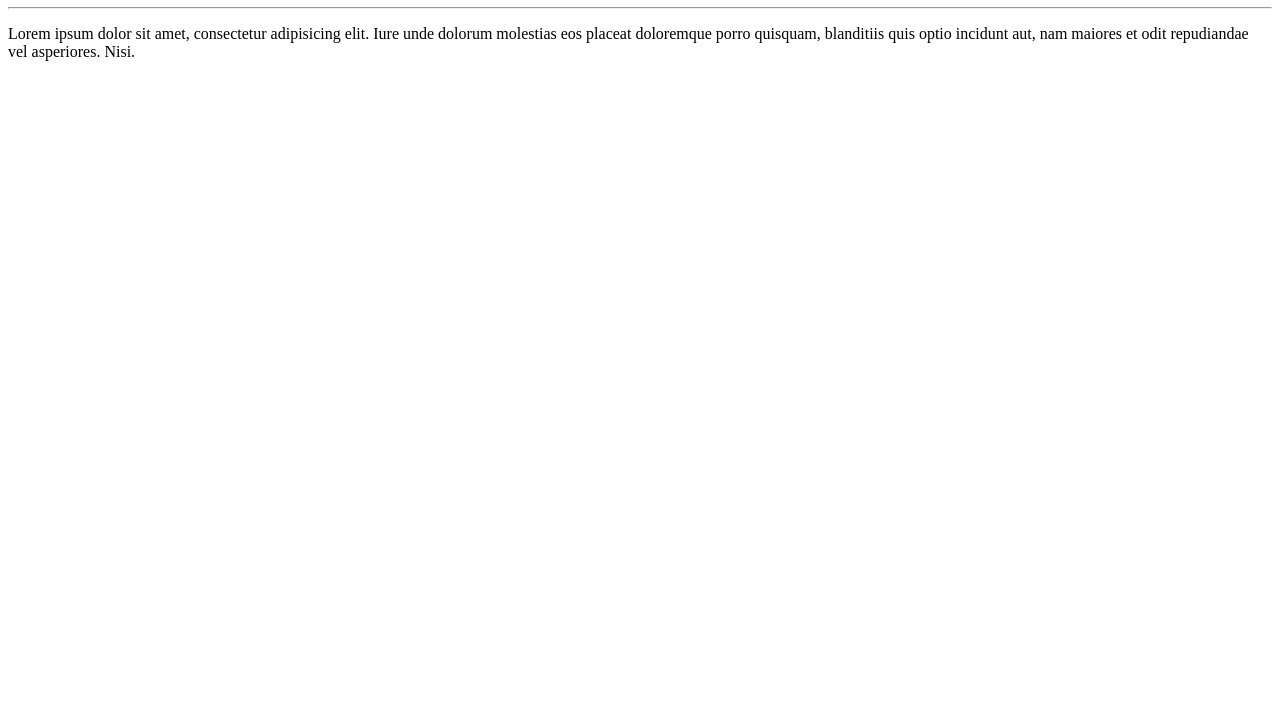
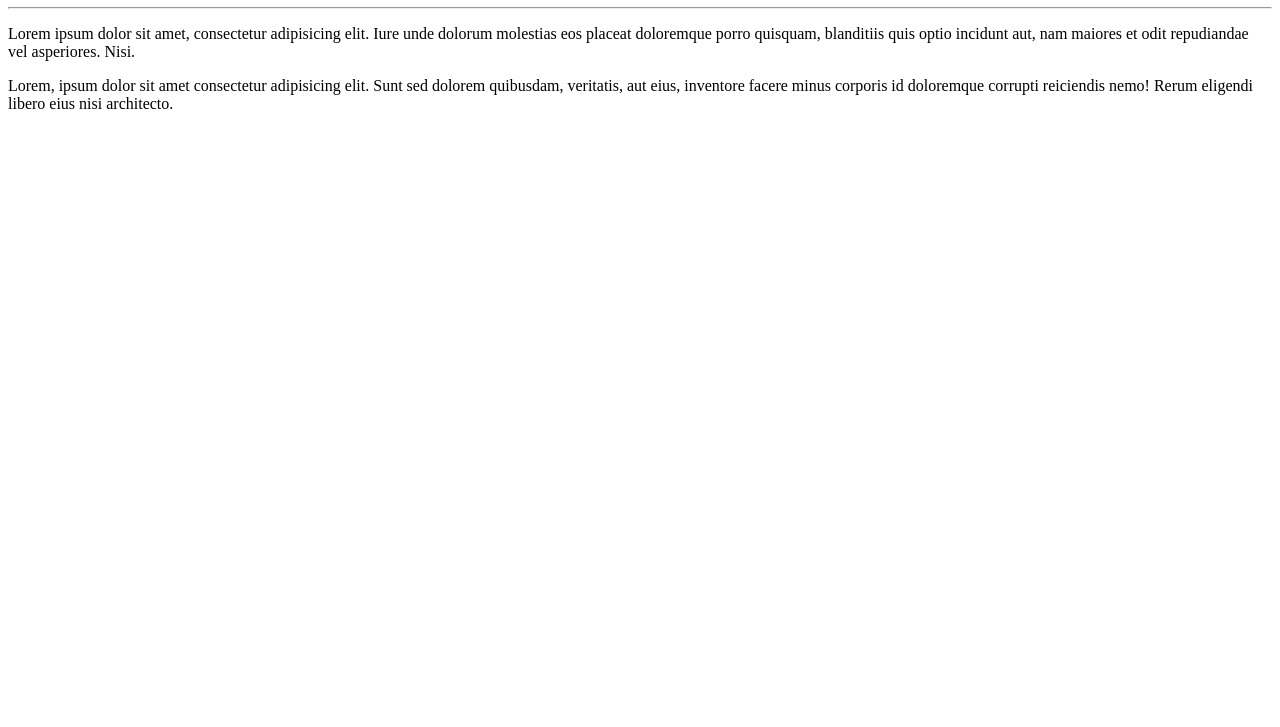
Before and after one commit to marcelosguerra/ola_mundo, a plain HTML site: page Site-exemplo/index.html in a window 1280 px wide. Shown: the part 73-800 px from the top of the page. Drawn offline with Linux system fonts and the light colour scheme.

Commit message:
Adcionei paragrafo

```diff
--- a/Site-exemplo/index.html
+++ b/Site-exemplo/index.html
@@ -9,5 +9,7 @@
     <h1>Ola,Mundo</h1>
     <hr>
     <p>Lorem ipsum dolor sit amet, consectetur adipisicing elit. Iure unde dolorum molestias eos placeat doloremque porro quisquam, blanditiis quis optio incidunt aut, nam maiores et odit repudiandae vel asperiores. Nisi.</p>
+
+    <p>Lorem, ipsum dolor sit amet consectetur adipisicing elit. Sunt sed dolorem quibusdam, veritatis, aut eius, inventore facere minus corporis id doloremque corrupti reiciendis nemo! Rerum eligendi libero eius nisi architecto.</p>
 </body>
 </html>
```
